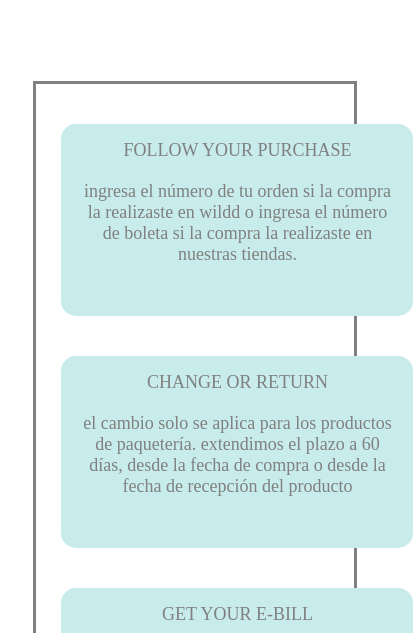
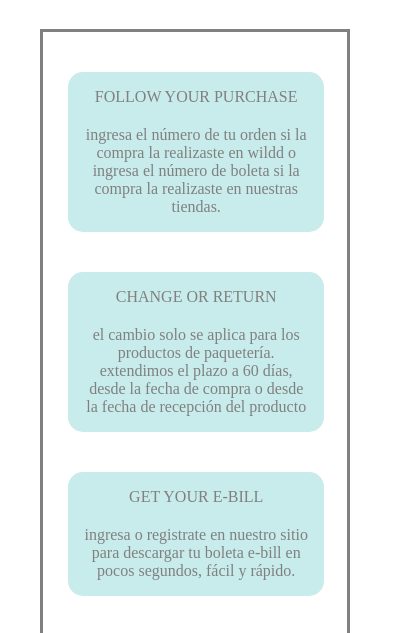
Before and after one commit to adrianzir/wild_clothes_2, a plain HTML site: page html pages/help.html in a window 390 px wide. Shown: the part 430-1063 px from the top of the page, 413 px wide, since content can reach past the window. Drawn offline with nearby package versions, Linux system fonts and the light colour scheme; a web font is replaced by a local one.

Commit message:
help fixed

```diff
--- a/sass/_helpPage.scss
+++ b/sass/_helpPage.scss
@@ -50,7 +50,7 @@
 /*_________________________________________________________________________________________
 __________________________________ MEDIA QUERIES____________________________________________*/
 
- @media only screen and (max-width: 800px){
+ @media only screen and (max-width: 800px) and (min-width:1px){
     .help__container{
         display: flex;
         justify-content: center;
@@ -69,8 +69,17 @@ __________________________________ MEDIA QUERIES________________________________
         flex-direction: column;
         justify-content: center;
         align-items: center;
-        width: 85%;
+        width: 90%;
+        margin: 2rem 0.5rem;
         height: fit-content;
+        .help__option__item{
+            width: 85%;
+            height: fit-content;
+
+            p{
+                font-size: medium;
+            }
+        }
     }
  }
 @media only screen and (max-width: 1100px) and (min-width:801px){
```
Also changed, not shown: html pages/shirt2.html (line endings or trailing spaces), index.html (line endings or trailing spaces), sass/styles.css, 1 other file.
